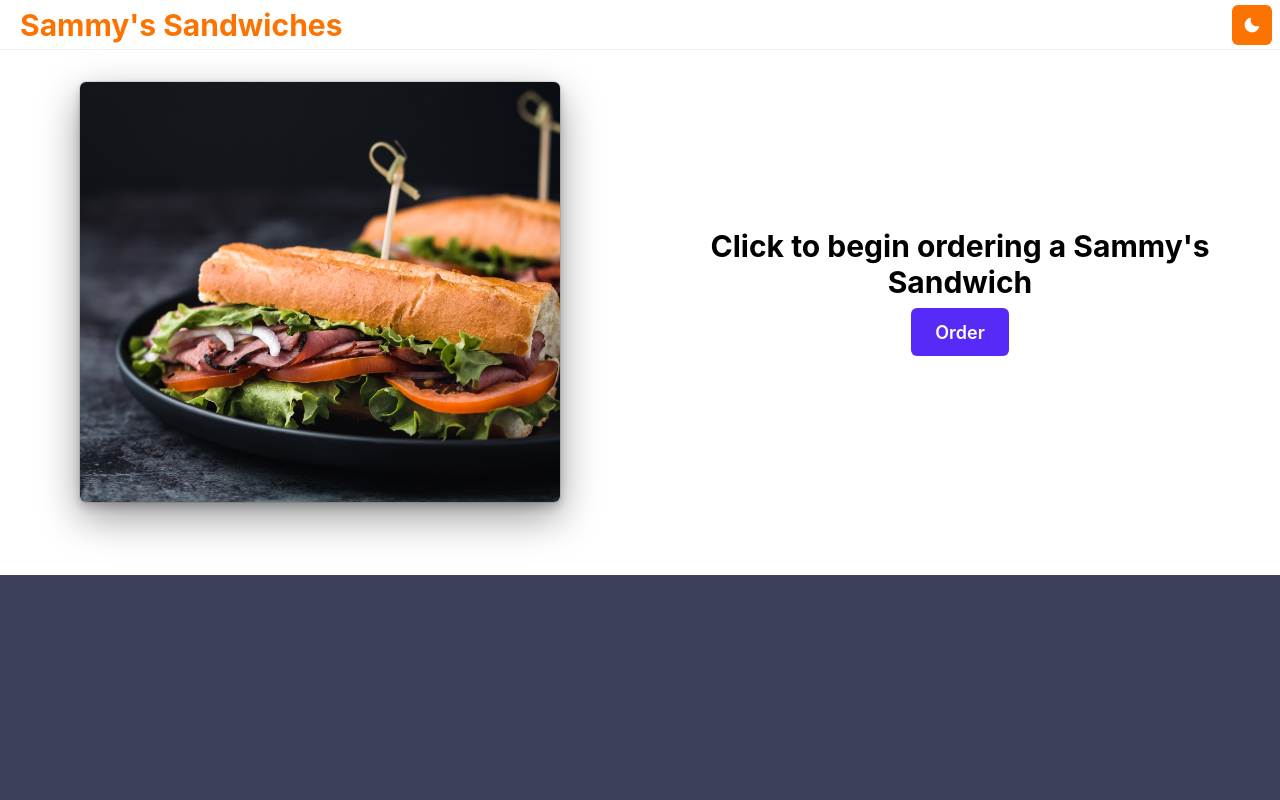
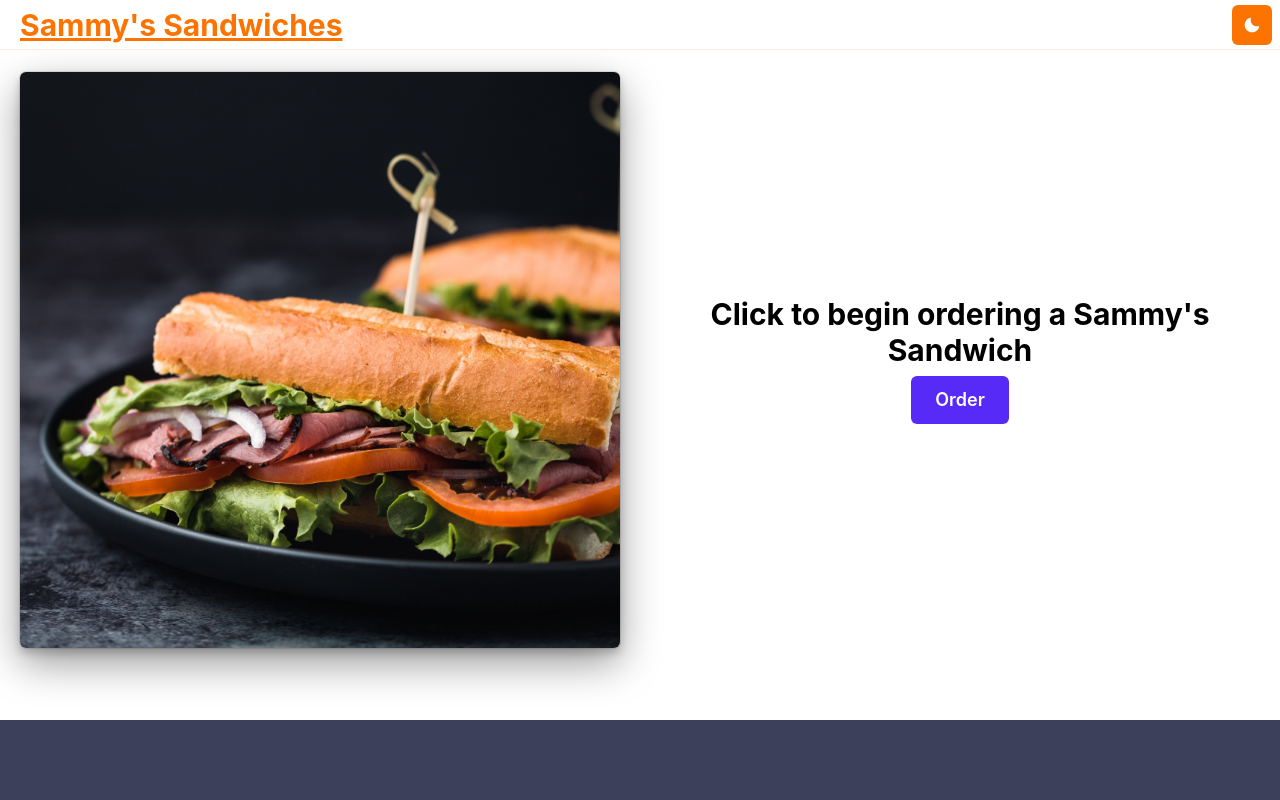
Before and after one commit to sambencivengo/rails-sandwich-shop, a Next.js app in the folder client/: page / in a window 1280 px wide. Shown: the top 800 px of the page. Built offline with nearby package versions, Linux system fonts and the light colour scheme; no server answers.

Commit message:
footer and some styling

```diff
--- a/client/components/layout/Header.tsx
+++ b/client/components/layout/Header.tsx
@@ -9,6 +9,7 @@ import {
 	useColorModeValue,
 	Heading,
 } from '@chakra-ui/react';
+import Link from 'next/link';
 
 import React from 'react';
 
@@ -33,9 +34,16 @@ export const Header: React.FC<HeaderProps> = ({}) => {
 			zIndex={10}
 		>
 			<Center>
-				<Heading ml={5} size="lg" color={colors.orange}>
-					{"Sammy's Sandwiches"}
-				</Heading>
+				<Link href={'/'}>
+					<Heading
+						textDecoration={'underline'}
+						ml={5}
+						size="lg"
+						color={colors.orange}
+					>
+						{"Sammy's Sandwiches"}
+					</Heading>
+				</Link>
 			</Center>
 
 			<Center pr={2}>
--- a/client/components/layout/Layout.tsx
+++ b/client/components/layout/Layout.tsx
@@ -1,5 +1,6 @@
 import { Box, useBreakpointValue } from '@chakra-ui/react';
 import { Header } from './Header';
+import { SplashPageFooter } from './SplashPageFooter';
 
 interface LayoutProps {
 	children: React.ReactNode;
@@ -11,9 +12,10 @@ export const Layout = ({ children }: LayoutProps) => {
 		<>
 			<Header />
 
-			<Box pt={isMobile ? '50px' : '10px'}>
+			<Box pt={isMobile ? '75px' : '0px'}>
 				<main>{children}</main>
 			</Box>
+			<SplashPageFooter />
 		</>
 	);
 };
--- /dev/null
+++ b/client/components/layout/SplashPageFooter.tsx
@@ -0,0 +1,10 @@
+import { colors } from '@/theme/theme';
+import { Box } from '@chakra-ui/react';
+
+import React from 'react';
+
+interface SplashPageFooterProps {}
+
+export const SplashPageFooter: React.FC<SplashPageFooterProps> = ({}) => {
+	return <Box w={'100%'} bgColor={colors.greyPurple} h="300px"></Box>;
+};
--- a/client/pages/index.tsx
+++ b/client/pages/index.tsx
@@ -1,5 +1,4 @@
 import Head from 'next/head';
-import { Inter } from '@next/font/google';
 import React from 'react';
 import {
 	Image,
@@ -11,13 +10,11 @@ import {
 	VStack,
 } from '@chakra-ui/react';
 import { colors } from '@/theme/theme';
-import { useSandwich } from '@/components/SandwichProvider';
-import { SplashPageFooter } from '@/components/SplashPageFooter';
-
-const inter = Inter({ subsets: ['latin'] });
+import { SplashPageFooter } from '@/components/layout/SplashPageFooter';
+import { useRouter } from 'next/router';
 
 export default function Home() {
-	const { ingredients } = useSandwich();
+	const router = useRouter();
 	const isMobile = useBreakpointValue({ base: true, sm: true, md: false });
 
 	return (
@@ -35,10 +32,11 @@ export default function Home() {
 				<link rel="icon" href="/favicon.ico" />
 			</Head>
 			<Flex
+				h={isMobile ? 'auto' : '90vh'}
 				direction={['column', 'column', 'row']}
-				justifyContent={'space-between'}
+				justifyContent={isMobile ? 'space-between' : ''}
 			>
-				<Center p={5} w={isMobile ? '100vw' : '50vw'}>
+				<Center px={5} w={isMobile ? '100vw' : '50vw'}>
 					<Image
 						rounded={'md'}
 						h={'80%'}
@@ -48,7 +46,7 @@ export default function Home() {
 						boxShadow="dark-lg"
 					/>
 				</Center>
-				<Center p={5} w={isMobile ? '100vw' : '50vw'}>
+				<Center px={5} w={isMobile ? '100vw' : '50vw'}>
 					<VStack p={5} rounded="md">
 						<Heading
 							textAlign="center"
@@ -57,11 +55,15 @@ export default function Home() {
 						>
 							{"Click to begin ordering a Sammy's Sandwich"}
 						</Heading>
-						<Button size={'lg'}>Order</Button>
+						<Button
+							onClick={() => router.push('/order')}
+							size={'lg'}
+						>
+							Order
+						</Button>
 					</VStack>
 				</Center>
 			</Flex>
-			<SplashPageFooter />
 		</>
 	);
 }
```
Also changed, not shown: client/pages/order.tsx (added, +15 -0 lines).
